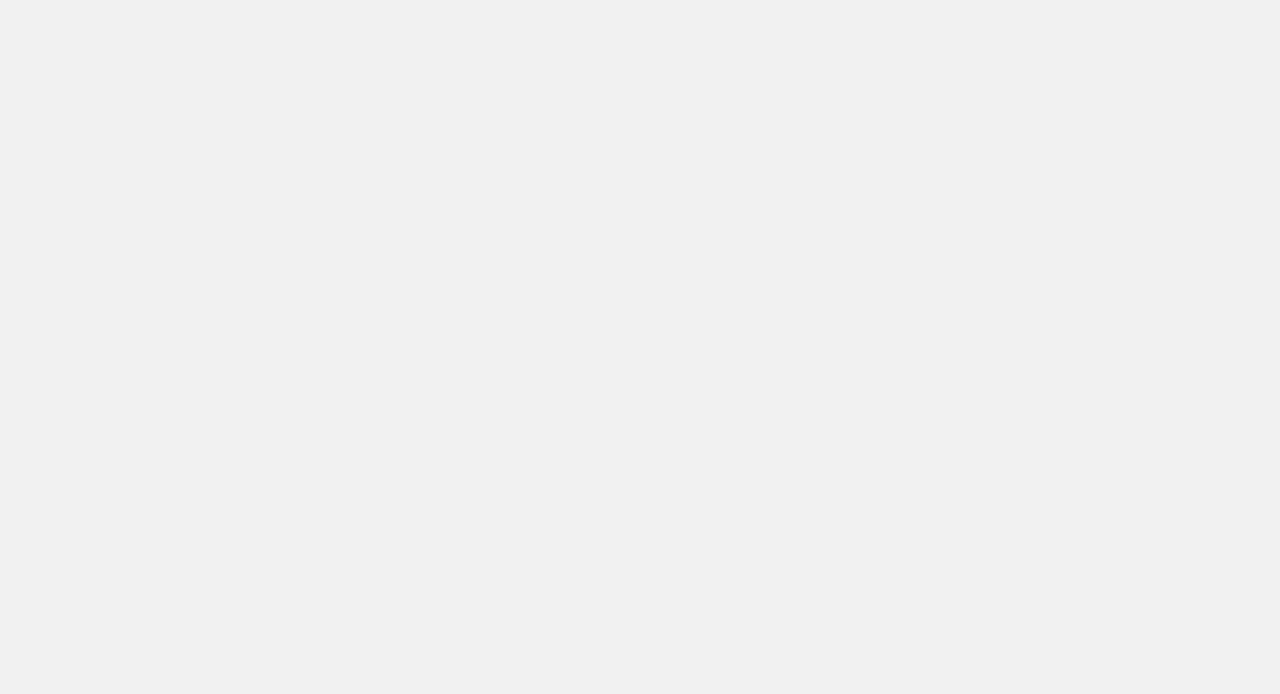
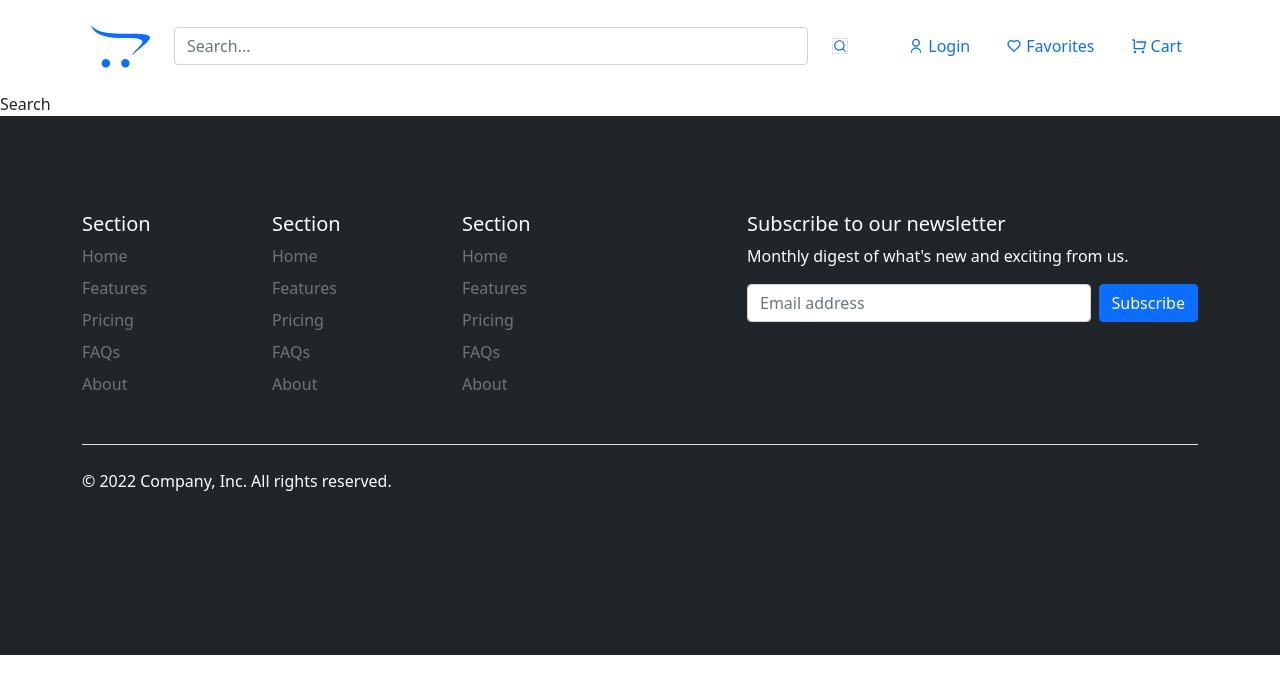
Before and after one commit to yucedemirayak/e-Commerce-React, a React (Create React App) app: page /Search in a window 1280 px wide. Before the commit this address had no page. Shown: the top 694 px of the page. Built offline with nearby package versions, Linux system fonts and the light colour scheme.

Commit message:
crated main page routes

```diff
--- a/src/Assets/Styles/custom.scss
+++ b/src/Assets/Styles/custom.scss
@@ -14,4 +14,4 @@
 // );
 
 
-@import '~bootstrap/scss/bootstrap.scss';
+@import '../../../node_modules/bootstrap/dist/css/bootstrap.css';
--- a/src/Components/Header/index.js
+++ b/src/Components/Header/index.js
@@ -1,4 +1,5 @@
 import React from "react";
+import { Link } from "react-router-dom";
 import "./Header.scss";
 import { FaOpencart } from "react-icons/fa";
 import {
@@ -8,8 +9,6 @@ import {
   RiShoppingCartLine,
 } from "react-icons/ri";
 import { IconContext } from "react-icons";
-import SearchAnimation from "../SearchAnimation/SearchAnimation";
-import IconGenerator from "../IconGenerator";
 
 const CompanyLogo = () => {
   return (
@@ -24,50 +23,51 @@ const CompanyLogo = () => {
 const Header = () => {
   return (
     <header className="p-3">
-      <div className="container bg-warning">
-        <div className=" bg-primary d-flex flex-wrap align-items-center justify-content-center justify-content-lg-start">
-          <a
-            href="/"
-            className="d-flex align-items-center mb-2 mb-lg-0 mx-2 text-white text-decoration-none"
+      <div className="container">
+        <div className="d-flex flex-wrap align-items-center justify-content-center justify-content-lg-start">
+          <Link
+            to={"./"}
+            className="d-flex align-items-center mb-2 mb-lg-0 mx-2  text-decoration-none"
           >
             <CompanyLogo />
-          </a>
+          </Link>
 
           <form
-            className="bg-success flex-fill d-flex align-items-center col-11 col-lg-auto mx-3 mb-3 mb-lg-0 me-lg-3"
+            className="flex-fill d-flex align-items-center col-11 col-lg-auto mx-3 mb-3 mb-lg-0 me-lg-3"
             role="search"
           >
             <input
               type="search"
-              className="form-control form-control-dark text-white bg-dark"
+              className="form-control form-control "
               placeholder="Search..."
               aria-label="Search"
             />
             <div>
-              {" "}
-              <RiSearchLine className="mx-2 mb-1 border" />{" "}
+              <Link to={"./Login"} className="nav-link">
+                <RiSearchLine className="mx-2 mb-1 border" />
+              </Link>
             </div>
           </form>
 
-          <ul className="bg-danger nav col-12 col-lg-auto mb-2 justify-content-center mb-md-0">
+          <ul className="nav col-12 col-lg-auto mb-2 justify-content-center mb-md-0">
             <li>
-              <a href="#" className="nav-link text-white bg-info">
+              <Link to={"./Login"} className="nav-link">
                 <RiUserLine className="mx-1 mb-1" />
                 Login
-              </a>
+              </Link>
             </li>
 
             <li>
-              <a href="#" className="nav-link text-white bg-warning ">
+              <Link to={"./Favorites"} className="nav-link">
                 <RiHeartLine className="mx-1 mb-1" />
                 Favorites
-              </a>
+              </Link>
             </li>
             <li>
-              <a href="#" className="nav-link text-white bg-success">
+              <Link to={"./Cart"} className="nav-link">
                 <RiShoppingCartLine className="mx-1 mb-1" />
                 Cart
-              </a>
+              </Link>
             </li>
           </ul>
 
@@ -78,7 +78,7 @@ const Header = () => {
 
           {/* If user loginED in >>>>>  */}
           {/* <div class="dropdown text-end">
-          <a href="#" class="d-block link-dark text-decoration-none dropdown-toggle" id="dropdownUser1" data-bs-toggle="dropdown" aria-expanded="false">
+          <a href="#" class="d-block link text-decoration-none dropdown-toggle" id="dropdownUser1" data-bs-toggle="dropdown" aria-expanded="false">
             <img src="https://github.com/mdo.png" alt="mdo" class="rounded-circle" width="32" height="32"/>
           </a>
           <ul class="dropdown-menu text-small" aria-labelledby="dropdownUser1">
--- a/src/Components/Hero/index.js
+++ b/src/Components/Hero/index.js
@@ -5,14 +5,14 @@ const Hero = () => {
   return (
     <div className="d-flex align-items-center justify-content-center bg-info ">
       <div
-        id="carouselExampleDark"
-        className="carousel carousel-dark slide"
+        id="carouselExample"
+        className="carousel carousel slide"
         data-bs-ride="carousel"
       >
         <div className="carousel-indicators">
           <button
             type="button"
-            data-bs-target="#carouselExampleDark"
+            data-bs-target="#carouselExample"
             data-bs-slide-to="0"
             className="active"
             aria-current="true"
@@ -20,7 +20,7 @@ const Hero = () => {
           ></button>
           <button
             type="button"
-            data-bs-target="#carouselExampleDark"
+            data-bs-target="#carouselExample"
             data-bs-slide-to="1"
             aria-label="Slide 2"
           ></button>
@@ -57,7 +57,7 @@ const Hero = () => {
         <button
           className="carousel-control-prev"
           type="button"
-          data-bs-target="#carouselExampleDark"
+          data-bs-target="#carouselExample"
           data-bs-slide="prev"
         >
           <span
@@ -69,7 +69,7 @@ const Hero = () => {
         <button
           className="carousel-control-next"
           type="button"
-          data-bs-target="#carouselExampleDark"
+          data-bs-target="#carouselExample"
           data-bs-slide="next"
         >
           <span
--- a/src/Components/SearchAnimation/searchAnimation.scss
+++ b/src/Components/SearchAnimation/searchAnimation.scss
@@ -1,154 +1,154 @@
-* {
-	border: 0;
-	box-sizing: border-box;
-	margin: 0;
-	padding: 0;
-}
+// * {
+// 	border: 0;
+// 	box-sizing: border-box;
+// 	margin: 0;
+// 	padding: 0;
+// }
 
-body, button, input {
-	font: 1em Hind, sans-serif;
-	line-height: 1.5em;
-}
-body, input {
-	color: #171717;
-}
-body, .search-bar {
-	display: flex;
-}
-body {
-	background: #f1f1f1;
-	height: 100vh;
-}
-.search-bar input,
-.search-btn,
-.search-btn:before,
-.search-btn:after {
-	transition: all 0.25s ease-out;
-}
-.search-bar input,
-.search-btn {
-	width: 3em;
-	height: 3em;
-}
-.search-bar input:invalid:not(:focus),
-.search-btn {
-	cursor: pointer;
-}
-.search-bar,
-.search-bar input:focus,
-.search-bar input:valid  {
-	width: 100%;
-}
-.search-bar input:focus,
-.search-bar input:not(:focus) + .search-btn:focus {
-	outline: transparent;
-}
-.search-bar {
-	margin: auto;
-	padding: 1.5em;
-	justify-content: center;
-	max-width: 30em;
-}
-.search-bar input {
-	background: transparent;
-	border-radius: 1.5em;
-	box-shadow: 0 0 0 0.4em #171717 inset;
-	padding: 0.75em;
-	transform: translate(0.5em,0.5em) scale(0.5);
-	transform-origin: 100% 0;
-	-webkit-appearance: none;
-	-moz-appearance: none;
-	appearance: none;
-}
-.search-bar input::-webkit-search-decoration {
-	-webkit-appearance: none;
-}
-.search-bar input:focus,
-.search-bar input:valid {
-	background: #fff;
-	border-radius: 0.375em 0 0 0.375em;
-	box-shadow: 0 0 0 0.1em #d9d9d9 inset;
-	transform: scale(1);
-}
-.search-btn {
-	background: #171717;
-	border-radius: 0 0.75em 0.75em 0 / 0 1.5em 1.5em 0;
-	padding: 0.75em;
-	position: relative;
-	transform: translate(0.25em,0.25em) rotate(45deg) scale(0.25,0.125);
-	transform-origin: 0 50%;
-}
-.search-btn:before,
-.search-btn:after {
-	content: "";
-	display: block;
-	opacity: 0;
-	position: absolute;
-}
-.search-btn:before {
-	border-radius: 50%;
-	box-shadow: 0 0 0 0.2em #f1f1f1 inset;
-	top: 0.75em;
-	left: 0.75em;
-	width: 1.2em;
-	height: 1.2em;
-}
-.search-btn:after {
-	background: #f1f1f1;
-	border-radius: 0 0.25em 0.25em 0;
-	top: 51%;
-	left: 51%;
-	width: 0.75em;
-	height: 0.25em;
-	transform: translate(0.2em,0) rotate(45deg);
-	transform-origin: 0 50%;
-}
-.search-btn span {
-	display: inline-block;
-	overflow: hidden;
-	width: 1px;
-	height: 1px;
-}
+// body, button, input {
+// 	font: 1em Hind, sans-serif;
+// 	line-height: 1.5em;
+// }
+// body, input {
+// 	color: #171717;
+// }
+// body, .search-bar {
+// 	display: flex;
+// }
+// body {
+// 	background: #f1f1f1;
+// 	height: 100vh;
+// }
+// .search-bar input,
+// .search-btn,
+// .search-btn:before,
+// .search-btn:after {
+// 	transition: all 0.25s ease-out;
+// }
+// .search-bar input,
+// .search-btn {
+// 	width: 3em;
+// 	height: 3em;
+// }
+// .search-bar input:invalid:not(:focus),
+// .search-btn {
+// 	cursor: pointer;
+// }
+// .search-bar,
+// .search-bar input:focus,
+// .search-bar input:valid  {
+// 	width: 100%;
+// }
+// .search-bar input:focus,
+// .search-bar input:not(:focus) + .search-btn:focus {
+// 	outline: transparent;
+// }
+// .search-bar {
+// 	margin: auto;
+// 	padding: 1.5em;
+// 	justify-content: center;
+// 	max-width: 30em;
+// }
+// .search-bar input {
+// 	background: transparent;
+// 	border-radius: 1.5em;
+// 	box-shadow: 0 0 0 0.4em #171717 inset;
+// 	padding: 0.75em;
+// 	transform: translate(0.5em,0.5em) scale(0.5);
+// 	transform-origin: 100% 0;
+// 	-webkit-appearance: none;
+// 	-moz-appearance: none;
+// 	appearance: none;
+// }
+// .search-bar input::-webkit-search-decoration {
+// 	-webkit-appearance: none;
+// }
+// .search-bar input:focus,
+// .search-bar input:valid {
+// 	background: #fff;
+// 	border-radius: 0.375em 0 0 0.375em;
+// 	box-shadow: 0 0 0 0.1em #d9d9d9 inset;
+// 	transform: scale(1);
+// }
+// .search-btn {
+// 	background: #171717;
+// 	border-radius: 0 0.75em 0.75em 0 / 0 1.5em 1.5em 0;
+// 	padding: 0.75em;
+// 	position: relative;
+// 	transform: translate(0.25em,0.25em) rotate(45deg) scale(0.25,0.125);
+// 	transform-origin: 0 50%;
+// }
+// .search-btn:before,
+// .search-btn:after {
+// 	content: "";
+// 	display: block;
+// 	opacity: 0;
+// 	position: absolute;
+// }
+// .search-btn:before {
+// 	border-radius: 50%;
+// 	box-shadow: 0 0 0 0.2em #f1f1f1 inset;
+// 	top: 0.75em;
+// 	left: 0.75em;
+// 	width: 1.2em;
+// 	height: 1.2em;
+// }
+// .search-btn:after {
+// 	background: #f1f1f1;
+// 	border-radius: 0 0.25em 0.25em 0;
+// 	top: 51%;
+// 	left: 51%;
+// 	width: 0.75em;
+// 	height: 0.25em;
+// 	transform: translate(0.2em,0) rotate(45deg);
+// 	transform-origin: 0 50%;
+// }
+// .search-btn span {
+// 	display: inline-block;
+// 	overflow: hidden;
+// 	width: 1px;
+// 	height: 1px;
+// }
 
-/* Active state */
-.search-bar input:focus + .search-btn,
-.search-bar input:valid + .search-btn {
-	background: #2762f3;
-	border-radius: 0 0.375em 0.375em 0;
-	transform: scale(1);
-}
-.search-bar input:focus + .search-btn:before,
-.search-bar input:focus + .search-btn:after,
-.search-bar input:valid + .search-btn:before,
-.search-bar input:valid + .search-btn:after {
-	opacity: 1;
-}
-.search-bar input:focus + .search-btn:hover,
-.search-bar input:valid + .search-btn:hover,
-.search-bar input:valid:not(:focus) + .search-btn:focus {
-	background: #0c48db;
-}
-.search-bar input:focus + .search-btn:active,
-.search-bar input:valid + .search-btn:active {
-	transform: translateY(1px);
-}
+// /* Active state */
+// .search-bar input:focus + .search-btn,
+// .search-bar input:valid + .search-btn {
+// 	background: #2762f3;
+// 	border-radius: 0 0.375em 0.375em 0;
+// 	transform: scale(1);
+// }
+// .search-bar input:focus + .search-btn:before,
+// .search-bar input:focus + .search-btn:after,
+// .search-bar input:valid + .search-btn:before,
+// .search-bar input:valid + .search-btn:after {
+// 	opacity: 1;
+// }
+// .search-bar input:focus + .search-btn:hover,
+// .search-bar input:valid + .search-btn:hover,
+// .search-bar input:valid:not(:focus) + .search-btn:focus {
+// 	background: #0c48db;
+// }
+// .search-bar input:focus + .search-btn:active,
+// .search-bar input:valid + .search-btn:active {
+// 	transform: translateY(1px);
+// }
 
-@media screen and (prefers-color-scheme: dark) {
-	body, input {
-		color: #f1f1f1;
-	}
-	body {
-		background: #171717;
-	}
-	.search-bar input {
-		box-shadow: 0 0 0 0.4em #f1f1f1 inset;
-	}
-	.search-bar input:focus,
-	.search-bar input:valid {
-		background: #3d3d3d;
-		box-shadow: 0 0 0 0.1em #3d3d3d inset;
-	}
-	.search-btn {
-		background: #f1f1f1;
-	}
-}
+// @media screen and (prefers-color-scheme: dark) {
+// 	body, input {
+// 		color: #f1f1f1;
+// 	}
+// 	body {
+// 		background: #171717;
+// 	}
+// 	.search-bar input {
+// 		box-shadow: 0 0 0 0.4em #f1f1f1 inset;
+// 	}
+// 	.search-bar input:focus,
+// 	.search-bar input:valid {
+// 		background: #3d3d3d;
+// 		box-shadow: 0 0 0 0.1em #3d3d3d inset;
+// 	}
+// 	.search-btn {
+// 		background: #f1f1f1;
+// 	}
+// }
--- /dev/null
+++ b/src/Pages/Cart/index.js
@@ -0,0 +1,9 @@
+import React from 'react'
+
+const Cart = () => {
+  return (
+    <div>Cart</div>
+  )
+}
+
+export default Cart
--- /dev/null
+++ b/src/Pages/Favorites/index.js
@@ -0,0 +1,9 @@
+import React from 'react'
+
+const Favorites = () => {
+  return (
+    <div>Favorites</div>
+  )
+}
+
+export default Favorites
--- /dev/null
+++ b/src/Pages/Search/index.js
@@ -0,0 +1,9 @@
+import React from 'react'
+
+const Search = () => {
+  return (
+    <div>Search</div>
+  )
+}
+
+export default Search
--- a/src/Services/Utils/Routes/PageRoutes.js
+++ b/src/Services/Utils/Routes/PageRoutes.js
@@ -2,7 +2,10 @@ import React from "react";
 import { BrowserRouter as Router, Route, Routes } from "react-router-dom";
 import LayoutBasic from "../../../Containers/LayoutBasic";
 import Home from "../../../Pages/Home";
-
+import Login from "../../../Pages/Login";
+import Favorites from "../../../Pages/Favorites";
+import Search from "../../../Pages/Search";
+import Cart from "../../../Pages/Cart";
 const PageRoutes = () => {
 
   return (
@@ -10,8 +13,12 @@ const PageRoutes = () => {
       <Routes>
         <Route element={<LayoutBasic />}>
           <Route exact path="/" element={<Home />} />
+          <Route exact path="/Search" element={<Search/>} />
+          <Route exact path="/Login" element={<Login/>} />
+          <Route exact path="/Favorites" element={<Favorites/>} />
+          <Route exact path="/Cart" element={<Cart/>} />
         </Route>
-      </Routes>
+     </Routes>
     </Router>
   );
 };
```
